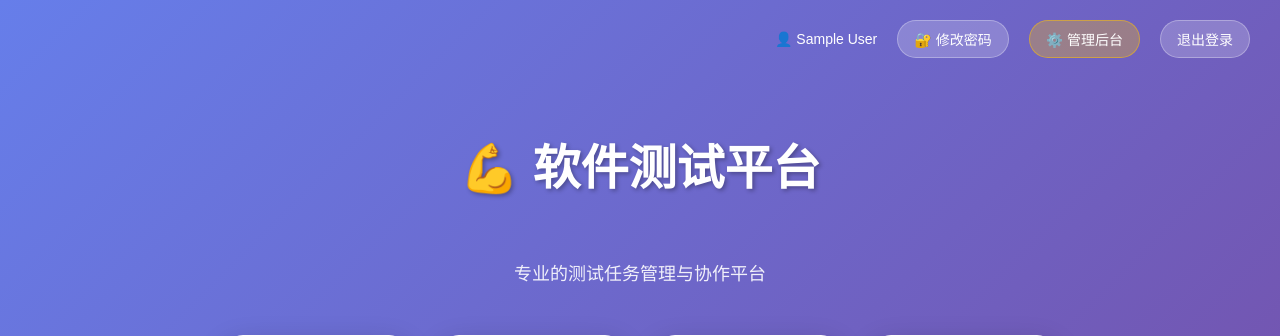
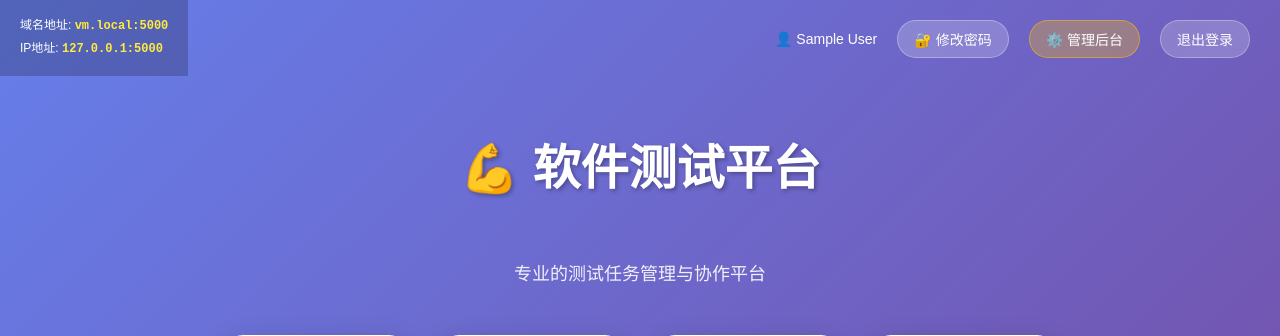
Before and after one commit to hewenfeng998/Software-Test-Platform, a Flask app: page / in a window 1280 px wide. Shown: the top 336 px of the page. Run offline with Flask 3, Linux system fonts and the light colour scheme; the visitor is signed in with stand-in values (Sample User, id 1); data comes from the database, SQL or seed files in the repository.

Commit message:
首页添加域名地址和IP地址显示

```diff
--- a/app.py
+++ b/app.py
@@ -255,11 +255,29 @@ def logout():
     flash('已退出登录')
     return redirect(url_for('login'))
 
+import socket
+
+def get_local_ip():
+    try:
+        s = socket.socket(socket.AF_INET, socket.SOCK_DGRAM)
+        s.settimeout(0)
+        try:
+            s.connect(('10.255.255.255', 1))
+        except:
+            s.connect(('8.8.8.8', 80))
+        ip = s.getsockname()[0]
+        s.close()
+        return ip
+    except:
+        return '127.0.0.1'
+
 @app.route('/')
 @login_required
 def home():
     user = User.query.get(session['user_id'])
-    return render_template('home.html', is_admin=user.is_admin(), role=user.role)
+    hostname = socket.gethostname()
+    local_ip = get_local_ip()
+    return render_template('home.html', is_admin=user.is_admin(), role=user.role, hostname=hostname, local_ip=local_ip)
 
 @app.route('/project')
 @login_required
--- a/templates/home.html
+++ b/templates/home.html
@@ -128,9 +128,31 @@
             color: rgba(255,255,255,0.7);
             font-size: 14px;
         }
+        .server-info {
+            position: fixed;
+            top: 0;
+            left: 0;
+            padding: 15px 20px;
+            color: white;
+            font-size: 12px;
+            background: rgba(0,0,0,0.2);
+        }
+        .info-item {
+            margin-bottom: 5px;
+        }
+        .info-item .highlight {
+            color: #ffeb3b;
+            font-weight: bold;
+            font-family: 'Courier New', monospace;
+        }
     </style>
 </head>
 <body>
+    <div class="server-info">
+        <div class="info-item">域名地址: <span class="highlight">{{ hostname }}.local:5000</span></div>
+        <div class="info-item">IP地址: <span class="highlight">{{ local_ip }}:5000</span></div>
+    </div>
+
     <div class="header">
         <div class="user-info">👤 {{ session.name }}</div>
         <a href="{{ url_for('change_password') }}" class="header-btn">🔐 修改密码</a>
```
